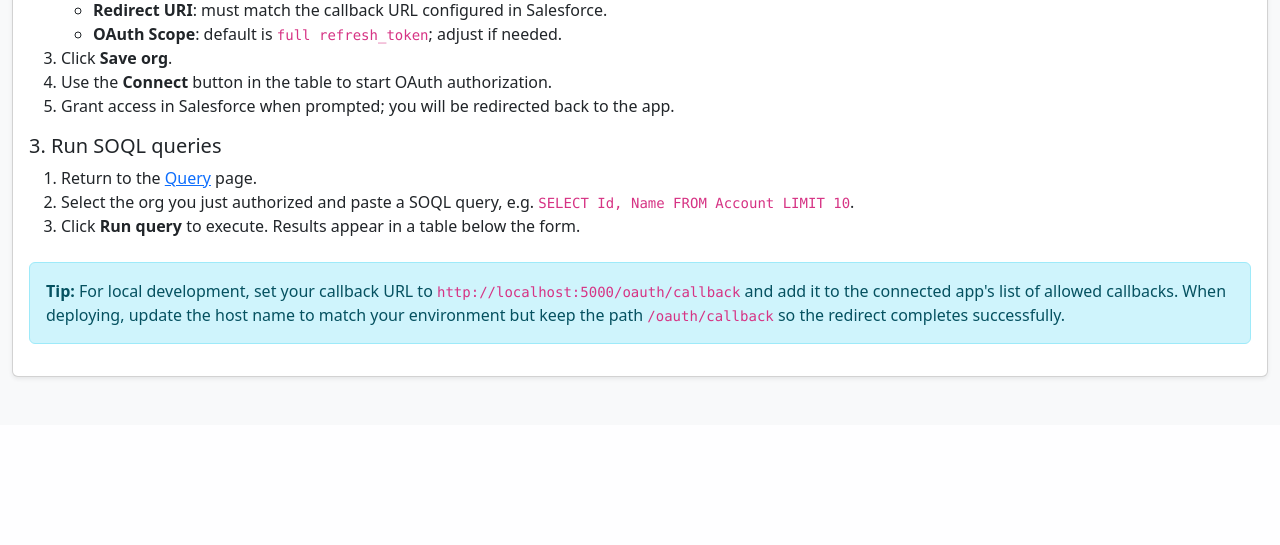
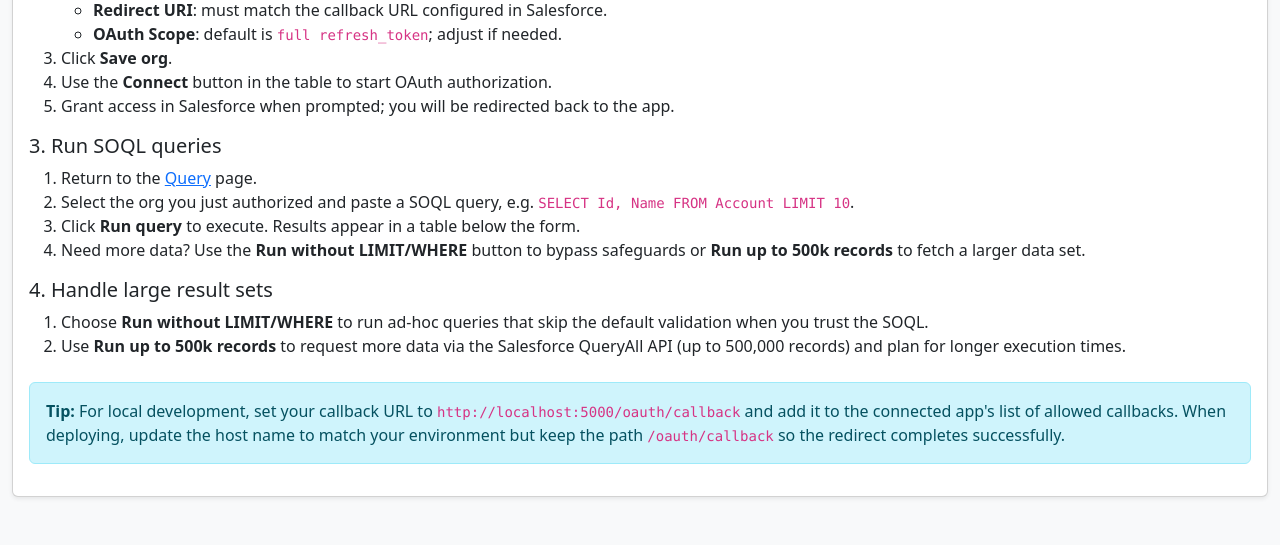
Before and after one commit to Korialstrasz2/Sfintegrator, a Flask app: page /guide in a window 1280 px wide. Shown: the part 717-1262 px from the top of the page. Before the commit the page ends 1097 px from the top, so only its background shows below. Run offline with Flask 3, Linux system fonts and the light colour scheme; data that the repository does not hold is empty; some libraries are stand-ins or nearby versions.

Commit message:
Add high volume query options and editor improvements

```diff
--- a/app/i18n.py
+++ b/app/i18n.py
@@ -41,6 +41,8 @@ _LANGUAGE_PACKS: Dict[str, Dict[str, Any]] = {
                 "soql_label": "SOQL Query",
                 "soql_placeholder": "SELECT Id\nFROM Account",
                 "run_button": "Run query",
+                "run_button_bypass": "Run without LIMIT/WHERE",
+                "run_button_fetch_all": "Run up to 500k records",
                 "helpers": {
                     "add_limit": "Add LIMIT 100",
                     "add_order_by": "Add ORDER BY CreatedDate DESC",
@@ -238,6 +240,14 @@ _LANGUAGE_PACKS: Dict[str, Dict[str, Any]] = {
                         "Return to the <a href=\"{query_url}\">Query</a> page.",
                         "Select the org you just authorized and paste a SOQL query, e.g. <code>SELECT Id, Name FROM Account LIMIT 10</code>.",
                         "Click <strong>Run query</strong> to execute. Results appear in a table below the form.",
+                        "Need more data? Use the <strong>Run without LIMIT/WHERE</strong> button to bypass safeguards or <strong>Run up to 500k records</strong> to fetch a larger data set.",
+                    ],
+                },
+                "advanced": {
+                    "title": "4. Handle large result sets",
+                    "steps": [
+                        "Choose <strong>Run without LIMIT/WHERE</strong> to run ad-hoc queries that skip the default validation when you trust the SOQL.",
+                        "Use <strong>Run up to 500k records</strong> to request more data via the Salesforce QueryAll API (up to 500,000 records) and plan for longer execution times.",
                     ],
                 },
             },
@@ -307,6 +317,7 @@ _LANGUAGE_PACKS: Dict[str, Dict[str, Any]] = {
                 "results_export_ready_excel": "Excel download started",
                 "results_export_failed": "Unable to export results",
                 "query_without_limit_where": "Add a WHERE or LIMIT clause before running the query.",
+                "query_truncated": "Showing the first {limit} records. Additional records were omitted.",
             },
             "query": {
                 "no_records": "No records returned.",
@@ -409,6 +420,8 @@ _LANGUAGE_PACKS: Dict[str, Dict[str, Any]] = {
                 "soql_label": "Query SOQL",
                 "soql_placeholder": "SELECT Id\nFROM Account",
                 "run_button": "Esegui query",
+                "run_button_bypass": "Esegui senza LIMIT/WHERE",
+                "run_button_fetch_all": "Esegui fino a 500k record",
                 "helpers": {
                     "add_limit": "Aggiungi LIMIT 100",
                     "add_order_by": "Aggiungi ORDER BY CreatedDate DESC",
@@ -606,6 +619,14 @@ _LANGUAGE_PACKS: Dict[str, Dict[str, Any]] = {
                         "Torna alla pagina <a href=\"{query_url}\">Query</a>.",
                         "Seleziona l'organizzazione appena autorizzata e incolla una query SOQL, ad esempio <code>SELECT Id, Name FROM Account LIMIT 10</code>.",
                         "Fai clic su <strong>Esegui query</strong> per lanciare l'operazione. I risultati compariranno nella tabella sotto il modulo.",
+                        "Hai bisogno di più dati? Usa i pulsanti <strong>Esegui senza LIMIT/WHERE</strong> o <strong>Esegui fino a 500k record</strong> accanto a Esegui query per bypassare i controlli.",
+                    ],
+                },
+                "advanced": {
+                    "title": "4. Gestisci risultati di grandi dimensioni",
+                    "steps": [
+                        "Scegli <strong>Esegui senza LIMIT/WHERE</strong> per lanciare query mirate senza la convalida predefinita quando ti fidi del tuo SOQL.",
+                        "Usa <strong>Esegui fino a 500k record</strong> per richiedere più dati tramite l'API QueryAll di Salesforce (fino a 500.000 record) e prevedi tempi di esecuzione maggiori.",
                     ],
                 },
             },
@@ -675,6 +696,7 @@ _LANGUAGE_PACKS: Dict[str, Dict[str, Any]] = {
                 "results_export_ready_excel": "Download Excel avviato",
                 "results_export_failed": "Impossibile esportare i risultati",
                 "query_without_limit_where": "Aggiungi una clausola WHERE o LIMIT prima di eseguire la query.",
+                "query_truncated": "Visualizzazione limitata ai primi {limit} record. I successivi sono stati omessi.",
             },
             "query": {
                 "no_records": "Nessun record restituito.",
--- a/app/routes.py
+++ b/app/routes.py
@@ -20,6 +20,7 @@ from .salesforce import (
     exchange_code_for_token,
     list_sobjects,
     query,
+    query_all,
     serialize_org,
 )
 from .i18n import (DEFAULT_LANGUAGE, get_frontend_translations,
@@ -511,12 +512,28 @@ def api_query() -> Response:
     if not org_id or not soql:
         return jsonify({"error": "org_id and query are required"}), 400
 
+    raw_options = payload.get("options")
+    options = raw_options if isinstance(raw_options, dict) else {}
+    fetch_all = bool(options.get("fetch_all"))
+    max_records = None
+    if fetch_all:
+        raw_max = options.get("max_records")
+        try:
+            parsed = int(raw_max)
+        except (TypeError, ValueError):
+            parsed = None
+        if parsed and parsed > 0:
+            max_records = parsed
+
     org = storage.get(org_id)
     if not org:
         return jsonify({"error": "Unknown org"}), 404
 
     try:
-        result = query(org, soql)
+        if fetch_all:
+            result = query_all(org, soql, max_records=max_records)
+        else:
+            result = query(org, soql)
     except SalesforceError as exc:
         return jsonify({"error": str(exc)}), 400
 
--- a/app/static/app.js
+++ b/app/static/app.js
@@ -277,7 +277,7 @@ function placeKeywordsOnNewLines(value = "") {
       return `${prefix}${pattern}`;
     });
   });
-  formatted = formatted.replace(/[ \t]+\n/g, "\n");
+  formatted = formatted.replace(/[ \t]{2,}\n/g, "\n");
   formatted = formatted.replace(/\n{3,}/g, "\n\n");
   return formatted;
 }
@@ -794,6 +794,33 @@ function bindQueryEditor() {
   textarea.addEventListener("click", () => updateFieldSuggestions());
   textarea.addEventListener("focus", () => updateFieldSuggestions());
   textarea.addEventListener("mouseup", () => updateFieldSuggestions());
+  textarea.addEventListener("keydown", (event) => {
+    if (event.key !== "ArrowRight") {
+      return;
+    }
+    const start = textarea.selectionStart ?? 0;
+    const end = textarea.selectionEnd ?? 0;
+    if (start !== end) {
+      return;
+    }
+    if (start >= textarea.value.length) {
+      return;
+    }
+    const currentChar = textarea.value.charAt(start);
+    const previousChar = start > 0 ? textarea.value.charAt(start - 1) : "";
+    if (currentChar === "\n" && previousChar && !/\s/.test(previousChar)) {
+      event.preventDefault();
+      const before = textarea.value.slice(0, start);
+      const after = textarea.value.slice(start);
+      textarea.value = `${before} ${after}`;
+      const newCursor = Math.min(before.length + 2, textarea.value.length);
+      if (typeof textarea.setSelectionRange === "function") {
+        textarea.setSelectionRange(newCursor, newCursor);
+      }
+      refreshQueryEditorState();
+      saveQueryDraftToStorage(textarea.value);
+    }
+  });
   textarea.addEventListener("keyup", (event) => {
     const navigationKeys = [
       "ArrowLeft",
@@ -1157,11 +1184,33 @@ function escapeHtml(value) {
 
 function insertIntoQuery(snippet) {
   const textarea = document.getElementById("soql-query");
-  if (!textarea) return;
-  const start = textarea.selectionStart ?? textarea.value.length;
-  const end = textarea.selectionEnd ?? textarea.value.length;
-  const before = textarea.value.slice(0, start);
-  const after = textarea.value.slice(end);
+  if (!textarea || typeof snippet !== "string") return;
+  const value = textarea.value ?? "";
+  let start = textarea.selectionStart ?? value.length;
+  let end = textarea.selectionEnd ?? value.length;
+  if (start > end) {
+    [start, end] = [end, start];
+  }
+
+  if (start === end) {
+    let segmentStart = start;
+    while (segmentStart > 0 && /[A-Za-z0-9_.]/.test(value.charAt(segmentStart - 1))) {
+      segmentStart -= 1;
+    }
+    const prefix = value.slice(segmentStart, start);
+    const lastDot = prefix.lastIndexOf(".");
+    if (lastDot >= 0) {
+      start = segmentStart + lastDot + 1;
+    } else {
+      start = segmentStart;
+    }
+    while (end < value.length && /[A-Za-z0-9_]/.test(value.charAt(end))) {
+      end += 1;
+    }
+  }
+
+  const before = value.slice(0, start);
+  const after = value.slice(end);
   const needsSpaceBefore = before.length > 0 && !/\s$/.test(before);
   const needsSpaceAfter = after.length > 0 && !/^\s/.test(after);
   const insertion = `${needsSpaceBefore ? " " : ""}${snippet}${needsSpaceAfter ? " " : ""}`;
@@ -1169,7 +1218,9 @@ function insertIntoQuery(snippet) {
   textarea.value = newValue;
   const cursorPosition = before.length + insertion.length;
   textarea.focus();
+  if (typeof textarea.setSelectionRange === "function") {
     textarea.setSelectionRange(cursorPosition, cursorPosition);
+  }
   applyKeywordFormatting(textarea);
   refreshQueryEditorState();
 }
@@ -1256,11 +1307,8 @@ function bindSnippetButtons() {
   }
 }
 
-function bindQueryForm() {
-  const form = document.getElementById("query-form");
-  if (!form) return;
-  form.addEventListener("submit", async (event) => {
-    event.preventDefault();
+async function runQuery(options = {}) {
+  const { bypassValidation = false, fetchAll = false, maxRecords = null } = options;
   const queryInput = document.getElementById("soql-query");
   const query = queryInput?.value.trim() ?? "";
   if (!state.selectedOrg) {
@@ -1274,18 +1322,29 @@ function bindQueryForm() {
 
   const hasLimit = /\bLIMIT\b/i.test(query);
   const hasWhere = /\bWHERE\b/i.test(query);
-    if (!hasLimit && !hasWhere) {
+  if (!bypassValidation && !hasLimit && !hasWhere) {
     showToast(translate("frontend.toast.query_without_limit_where"), "danger");
     return;
   }
 
   saveQueryDraftToStorage(queryInput?.value ?? query);
+
+  const payload = { org_id: state.selectedOrg, query };
+  let effectiveMaxRecords = null;
+  if (fetchAll) {
+    const parsedMaxRecords = Number.isFinite(maxRecords) ? maxRecords : Number.parseInt(maxRecords, 10);
+    effectiveMaxRecords = Number.isFinite(parsedMaxRecords) && parsedMaxRecords > 0 ? parsedMaxRecords : null;
+    payload.options = { fetch_all: true };
+    if (effectiveMaxRecords) {
+      payload.options.max_records = effectiveMaxRecords;
+    }
+  }
 
   try {
     const response = await fetch("/api/query", {
       method: "POST",
       headers: { "Content-Type": "application/json" },
-        body: JSON.stringify({ org_id: state.selectedOrg, query }),
+      body: JSON.stringify(payload),
     });
     const data = await response.json();
     if (!response.ok) {
@@ -1294,11 +1353,38 @@ function bindQueryForm() {
     const queryFields = getSelectFields(query);
     renderQueryResult({ ...data, queryFields });
     loadQueryHistory(state.queryHistory.filter);
+    if (data?.truncated) {
+      const limit = data?.max_records ?? effectiveMaxRecords ?? data?.records?.length ?? "";
+      const limitText = typeof limit === "number" ? limit.toLocaleString() : limit;
+      showToast(
+        translate("frontend.toast.query_truncated", { limit: limitText }),
+        "warning"
+      );
+    }
   } catch (error) {
     const message = error instanceof Error ? error.message : translate("toast.query_failed");
     showToast(message, "danger");
   }
-  });
+}
+
+function bindQueryForm() {
+  const form = document.getElementById("query-form");
+  if (!form) return;
+  form.addEventListener("submit", (event) => {
+    event.preventDefault();
+    runQuery();
+  });
+  const bypassButton = document.getElementById("run-query-bypass");
+  if (bypassButton) {
+    bypassButton.addEventListener("click", () => runQuery({ bypassValidation: true }));
+  }
+  const fetchAllButton = document.getElementById("run-query-fetch-all");
+  if (fetchAllButton) {
+    fetchAllButton.addEventListener("click", () => {
+      const maxRecords = Number.parseInt(fetchAllButton.dataset.maxRecords || "", 10);
+      runQuery({ bypassValidation: true, fetchAll: true, maxRecords });
+    });
+  }
 }
 
 async function loadSavedQueries() {
--- a/app/templates/guide.html
+++ b/app/templates/guide.html
@@ -40,6 +40,15 @@
       {% endfor %}
     </ol>
 
+    {% if sections.get('advanced') %}
+      <h5>{{ sections['advanced']['title'] }}</h5>
+      <ol>
+        {% for step in sections['advanced']['steps'] %}
+          <li>{{ step|safe }}</li>
+        {% endfor %}
+      </ol>
+    {% endif %}
+
     <div class="alert alert-info mt-4">
       <strong>{{ guide['tip']['title'] }}</strong> {{ guide['tip']['content']|safe }}
     </div>
```
Also changed, not shown: app/salesforce.py (+25 -3 lines), app/templates/index.html (+18 -1 lines). Lines whose indentation alone changed are shown as unchanged.
